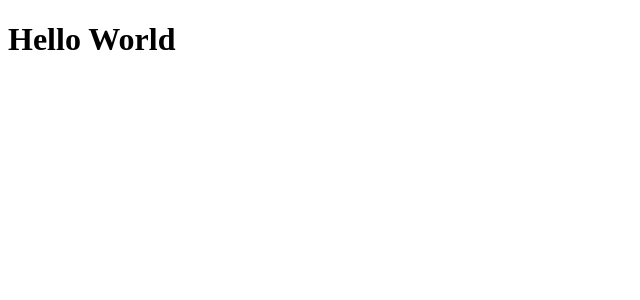
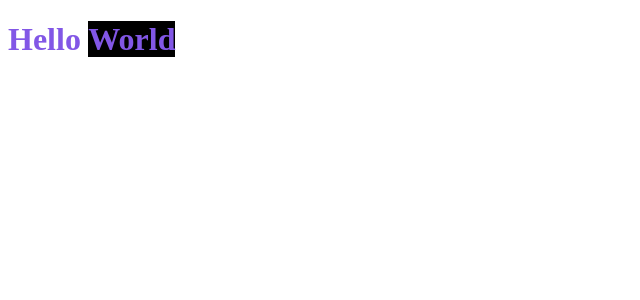
Before and after one commit to nelson-oak/irjs-dt-money, a React (Create React App) app: page / in a window 1280 px wide. Shown: the top 300 px of the page, without its empty margins (0-640 px from the left). Built offline with nearby package versions, Linux system fonts and the light colour scheme.

Commit message:
Aula 'Instalando Styled Components' (C2-M1-SM1)

```diff
--- a/package.json
+++ b/package.json
@@ -8,6 +8,7 @@
     "react": "^17.0.2",
     "react-dom": "^17.0.2",
     "react-scripts": "4.0.3",
+    "styled-components": "^5.3.0",
     "web-vitals": "^1.0.1"
   },
   "devDependencies": {
@@ -18,6 +19,7 @@
     "@types/node": "^12.0.0",
     "@types/react": "^17.0.0",
     "@types/react-dom": "^17.0.0",
+    "@types/styled-components": "^5.1.9",
     "typescript": "^4.1.2"
   },
   "scripts": {
--- a/src/App.tsx
+++ b/src/App.tsx
@@ -1,7 +1,19 @@
+import styled from 'styled-components'
+
+const Title = styled.h1`
+  color: #8257e6;
+
+  span {
+    background-color: #000;
+  }
+`;
+
 function App() {
   return (
     <div className="App">
-      <h1>Hello World</h1>
+      <Title>
+        Hello <span>World</span>
+      </Title>
     </div>
   );
 }
```
Also changed, not shown: 1 other file (tests, documents, lock files or other folders).
